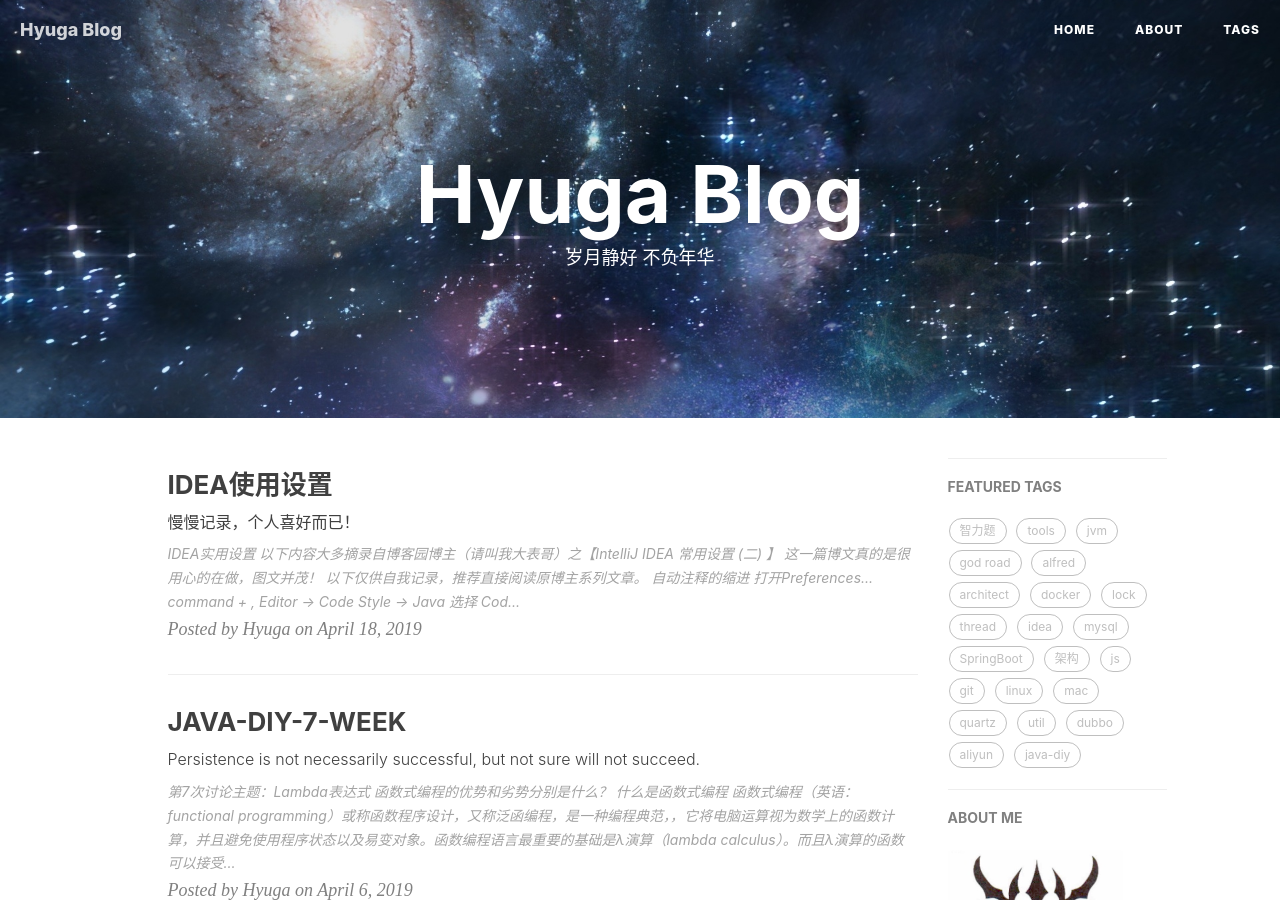
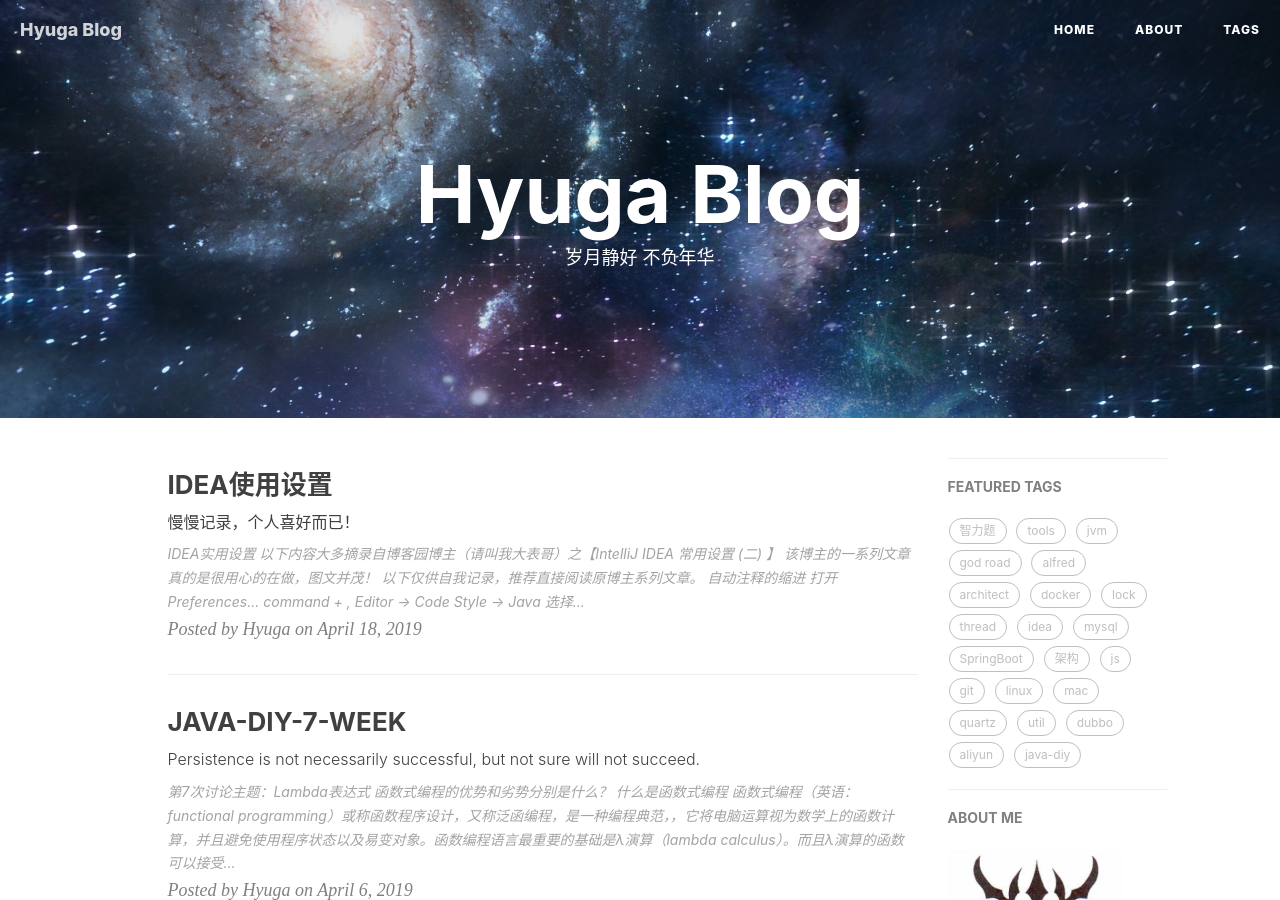
Before and after one commit to hyuga0410/hyuga.github.io, a Jekyll site: the page built from index.html, in a window 1280 px wide and 900 px high. Built offline with Jekyll 4.4.1, drawn with Linux system fonts in a browser that asks for light colours; nearby versions of some CDN libraries; the list of posts is cut into pages by our own code; comment, search, counter and statistics services are not loaded.

```diff
--- a/_posts/2019-04-18-idea-settings.md
+++ b/_posts/2019-04-18-idea-settings.md
@@ -17,7 +17,7 @@
 > 以下内容大多摘录自博客园博主（请叫我大表哥）之【[IntelliJ IDEA 常用设置 (二)
 ](https://www.cnblogs.com/wangmingshun/p/6427088.html)】
 
-这一篇博文真的是很用心的在做，图文并茂！
+该博主的一系列文章真的是很用心的在做，图文并茂！
 
 以下仅供自我记录，推荐直接阅读原博主系列文章。
 
```
